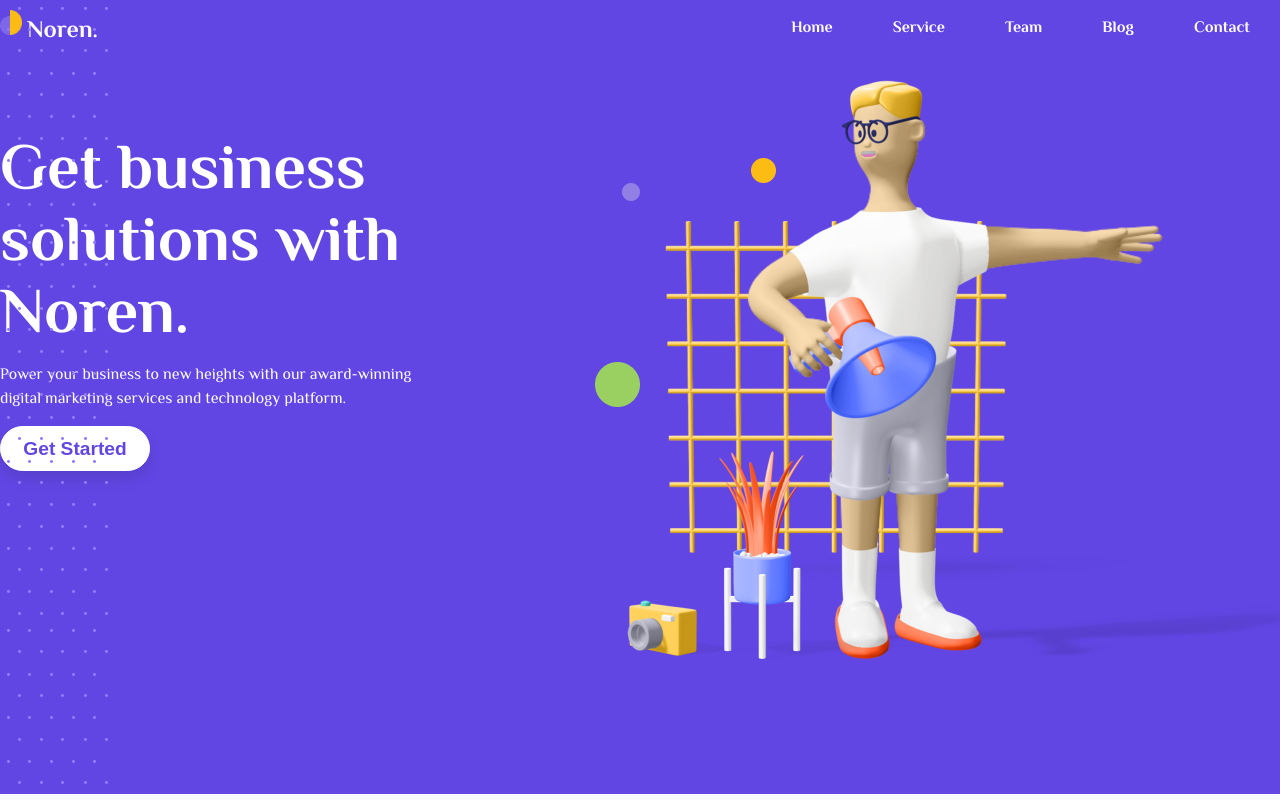
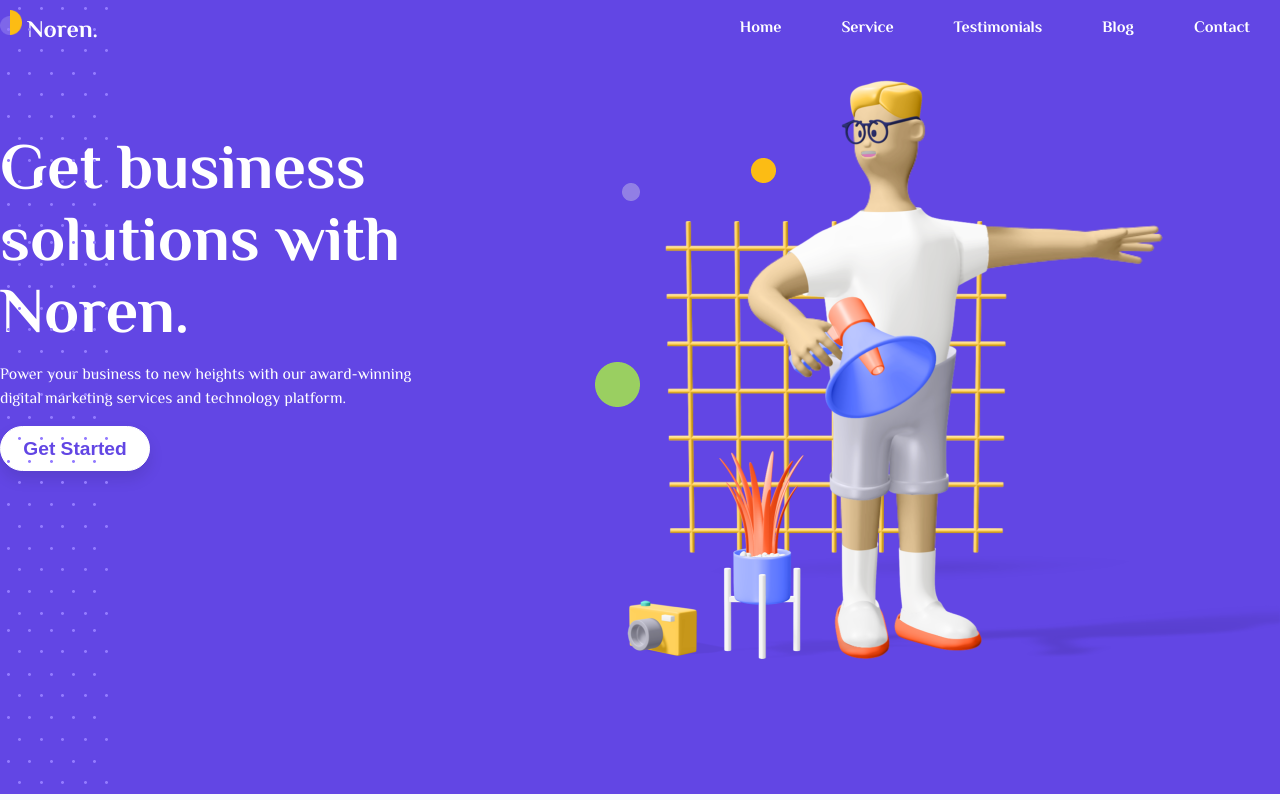
Before and after one commit to FengDenny/Figma2Dev, a React (Create React App) app in the folder noren/: page / in a window 1280 px wide. Shown: the top 800 px of the page. Built offline with nearby package versions, Linux system fonts and the light colour scheme.

Commit message:
Update links.js

```diff
--- a/noren/src/data/links.js
+++ b/noren/src/data/links.js
@@ -1,27 +1,27 @@
 export const links = [
   {
     id: 1,
-    name: "Home",
-    ahref: "#home",
+    name: 'Home',
+    ahref: '/',
   },
   {
     id: 2,
-    name: "Service",
-    ahref: "#service",
+    name: 'Service',
+    ahref: '#service',
   },
   {
     id: 3,
-    name: "Team",
-    ahref: "#team",
+    name: 'Testimonials',
+    ahref: '#testimonials',
   },
   {
     id: 4,
-    name: "Blog",
-    ahref: "#blog",
+    name: 'Blog',
+    ahref: '#blog',
   },
   {
     id: 5,
-    name: "Contact",
-    ahref: "#contact",
+    name: 'Contact',
+    ahref: '#contact',
   },
 ];
```
